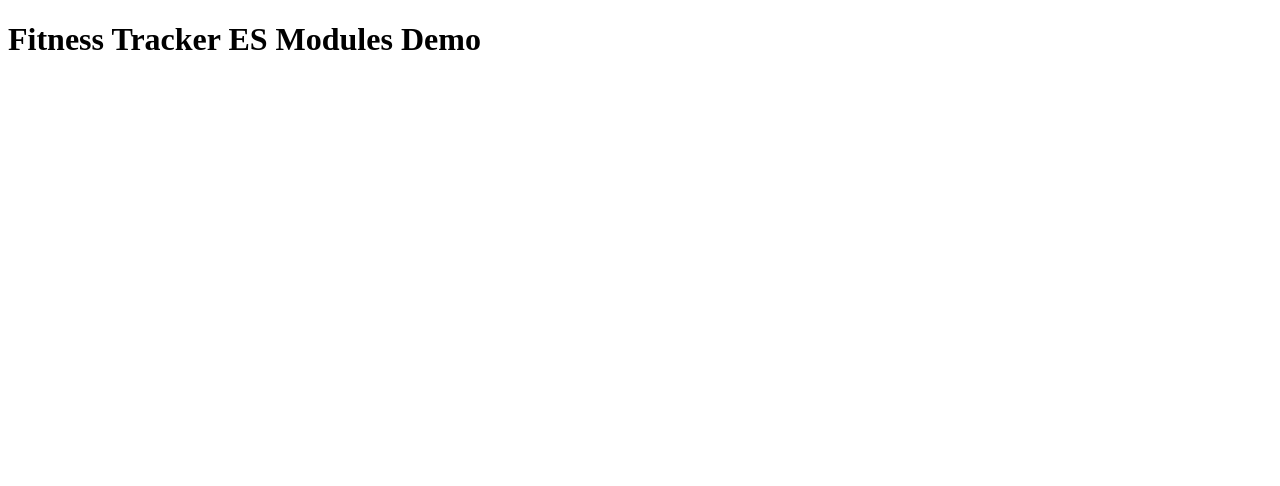
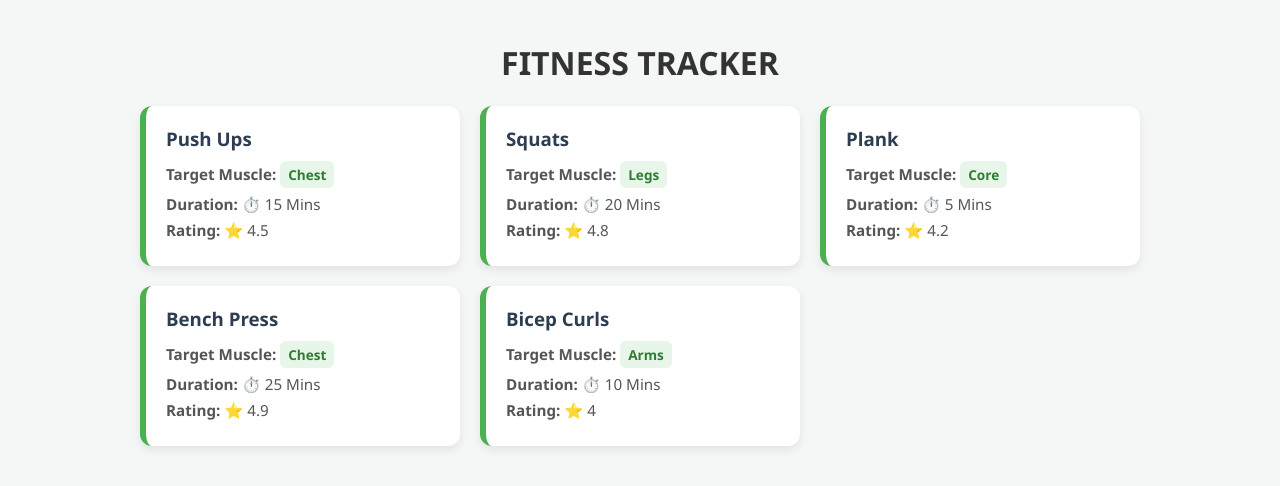
Before and after one commit to Salman-MatrixNodes/Fitness-Tracker, a website with bundled scripts: page es-modules/index.html in a window 1280 px wide. Built offline with nearby package versions, Linux system fonts and the light colour scheme; no server answers.

Commit message:
feat: render API data dynamically using DOM manipulation for FA-006

```diff
--- a/es-modules/api.js
+++ b/es-modules/api.js
@@ -22,7 +22,7 @@ export const fetchExercises = async () => {
         }
         const textData = await response.text();
 
-        if(textData || textData.trim() === "") {
+        if(!textData || textData.trim() === "") {
             throw new Error("Empty response body received from API!");
         }
         const data = JSON.parse(textData);
@@ -50,5 +50,4 @@ export const fetchExercises = async () => {
             { id: "ex-5", name: "Bicep Curls", target: "Arms", durationMins: 10, rating: 4.0 }
         ];
     }
-    return mockExercises;
 }
--- a/es-modules/index.html
+++ b/es-modules/index.html
@@ -2,10 +2,69 @@
 <html lang="en">
 <head>
     <meta charset="UTF-8">
-    <title>Fitness Tracker ES Modules</title>
+    <title>Fitness Tracker - FA-006 Dynamic Render</title>
+    <style>
+        body {
+            font-family: 'Segoe UI', Tahoma, Geneva, Verdana, sans-serif;
+            background-color: #f4f7f6;
+            margin: 0;
+            padding: 20px;
+        }
+        h1 {
+            text-align: center;
+            color: #333;
+        }
+        .stats-summary {
+            text-align: center;
+            font-size: 1.1rem;
+            color: #666;
+            margin-bottom: 30px;
+        }
+        .workout-grid {
+            display: grid;
+            grid-template-columns: repeat(auto-fit, minmax(250px, 1fr));
+            gap: 20px;
+            max-width: 1000px;
+            margin: 0 auto;
+        }
+        .workout-card {
+            background: #ffffff;
+            border-radius: 12px;
+            padding: 20px;
+            box-shadow: 0 4px 10px rgba(0,0,0,0.08);
+            border-left: 6px solid #4CAF50;
+            transition: transform 0.2s ease-in-out;
+        }
+        .workout-card:hover {
+            transform: translateY(-5px);
+        }
+        .workout-card h3 {
+            margin: 0 0 10px 0;
+            color: #2c3e50;
+        }
+        .workout-card p {
+            margin: 6px 0;
+            color: #555;
+            font-size: 0.95rem;
+        }
+        .badge {
+            display: inline-block;
+            background-color: #e8f5e9;
+            color: #2e7d32;
+            padding: 4px 8px;
+            border-radius: 6px;
+            font-weight: bold;
+            font-size: 0.85rem;
+        }
+    </style>
 </head>
 <body>
-    <h1>Fitness Tracker ES Modules Demo</h1>
+    <h1 id="app-title">Fitness Tracker ES Modules Demo</h1>
+    <!-- <div id="stats-summary" class="stats-summary">Loading stats...</div> -->
+
+    <div class="workout-grid" id="workout-container">
+        <p>Loading exercises from API...</p>
+    </div>
     <script type="module" src="./main.js"></script>
 </body>
 </html>
--- a/es-modules/main.js
+++ b/es-modules/main.js
@@ -1,27 +1,29 @@
 import { DEFAULT_TARGET_MUSCLE } from "./constants.js";
 import { fetchExercises } from "./api.js";
 import { filterByTarget,calculateTotalTime,sortByRating } from "./helpers.js";
-import { exerciseList } from "./ui.js";
+import { exerciseList, renderTitle } from "./ui.js";
 
 async function FitnessApp() {
 
+    renderTitle();
+
     // 1. Fetch Data
-    const exercises = fetchExercises();
+    const exercises = await fetchExercises();
 
     // 2. Render all exercises
-    exerciseList("All workouts", exercises);
+    exerciseList(exercises);
 
     // 3. Filter Chest Exercises
-    const chestWorkouts = filterByTarget(exercises, DEFAULT_TARGET_MUSCLE);
-    exerciseList(`Filtered: ${DEFAULT_TARGET_MUSCLE} workouts`,chestWorkouts);
+    // const chestWorkouts = filterByTarget(exercises, DEFAULT_TARGET_MUSCLE);
+    // exerciseList(`Filtered: ${DEFAULT_TARGET_MUSCLE} workouts`,chestWorkouts);
 
     // 4. Calculate Total Time
-    const totalMins = calculateTotalTime(exercises);
-    console.log(`Total Workout Duration: ${totalMins} Mins\n`);
+    // const totalMins = calculateTotalTime(exercises);
+    // console.log(`Total Workout Duration: ${totalMins} Mins\n`);
 
     // 5. Sorted by Rating
-    const sorted = sortByRating(exercises);
-    exerciseList("Top Rated Workouts", sorted);
+    // const sorted = sortByRating(exercises);
+    // exerciseList("Top Rated Workouts", sorted);
 
 }
 // Execute the application
--- a/es-modules/ui.js
+++ b/es-modules/ui.js
@@ -1,14 +1,32 @@
-// import { APP_NAME } from "./constants.js";
+import { APP_NAME } from "./constants.js";
 
-export const exerciseList = (title, exercises = []) => {
-    console.log(`--- ${title} ---`);
-    // Check kiya ki array hai ya nahi
-    if (!Array.isArray(exercises)) {
-        console.log("No valid exercises array provided.");
+export const renderTitle = () => {
+    const titleEl = document.getElementById('app-title');
+    if (titleEl) {
+        titleEl.textContent = `${APP_NAME.toUpperCase()}`;
+    }
+};
+
+export const exerciseList = (exercises = []) => {
+    const container = document.getElementById('workout-container');
+    if (!container) return;
+
+    container.innerHTML = '';
+
+    if (!Array.isArray(exercises) || exercises.length === 0) {
+        container.innerHTML = '<p>No exercises found.</p>';
         return;
     }
+
     exercises.forEach(ex => {
-        console.log(`• ${ex.name} | Target: ${ex.target} | Duration: ${ex.durationMins}m | Rating: ${ex.rating}`);
-        console.log("\n");
+        const card = document.createElement('div');
+        card.className = 'workout-card';
+        card.innerHTML = `
+            <h3>${ex.name}</h3>
+            <p><strong>Target Muscle:</strong> <span class="badge">${ex.target}</span></p>
+            <p><strong>Duration:</strong> ⏱️ ${ex.durationMins} Mins</p>
+            <p><strong>Rating:</strong> ⭐ ${ex.rating}</p>
+        `;
+        container.appendChild(card);
     });
-}
+};
```
